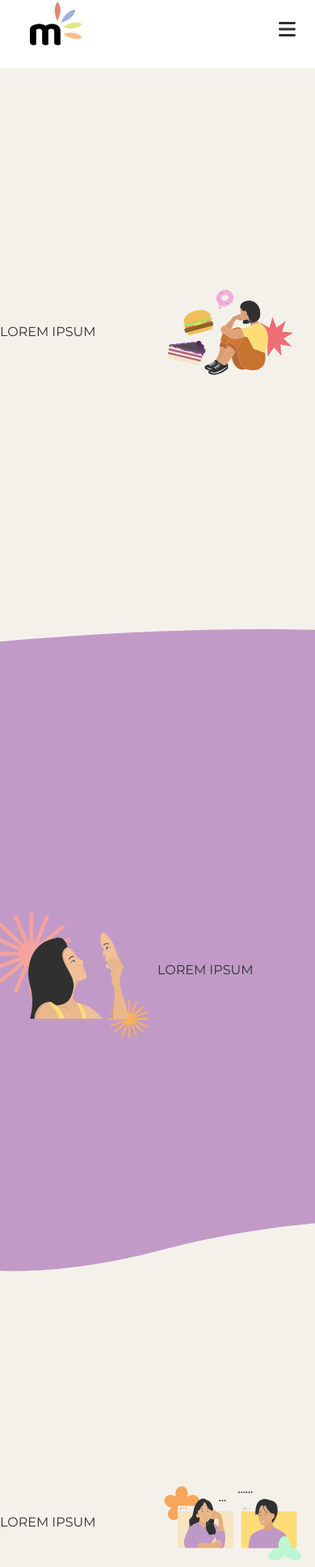
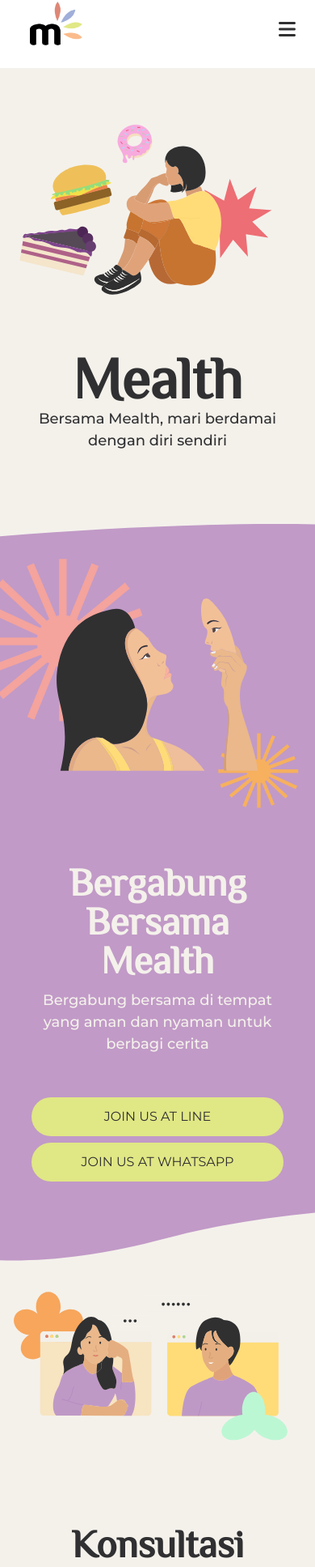
Before and after one commit to LordGedelicious/MealthWebApp, a React (Vite) app: page / in a window 390 px wide. Shown: the part 12-1947 px from the top of the page at 81% size. Built offline with nearby package versions, Linux system fonts and the light colour scheme.

Commit message:
add content to home page and made responsive

```diff
--- a/src/pages/AboutUs.tsx
+++ b/src/pages/AboutUs.tsx
@@ -85,7 +85,7 @@ const About = () => {
                 </div>
               </Button>
             </a>
-            <a href="https://www.linkedin.com/company/mealthcommunity/" className="w-full">
+            <a href="https://www.linkedin.com/in/mealth-community" className="w-full">
               <Button className="bg-red text-white hover:bg-spurple my-1 w-full">
                 <div className="grid grid-rows-1 grid-cols-[2rem,auto] w-full">
                   <img src={LinkedIn} alt="LinkedIn:" className="w-6 h-6" />
@@ -112,8 +112,8 @@ const About = () => {
           </div>
           <div className="px-[8vw]">
             <h1 className="text-7xl pt-24 mb-12 text-white">Community</h1>
-            <Button className="bg-green w-full hover:bg-orange hover:text-yellow my-1">JOIN US AT LINE</Button>
-            <Button className="bg-green w-full hover:bg-orange hover:text-yellow my-1">JOIN US AT WHATSAPP</Button>
+            <a href="https://line.me/ti/g2/RtRB7pV9-TXcRsvuu2z-QqxGtQM4DtkCXa1r6w?utm_source=invitation&utm_medium=link_copy&utm_campaign=default"><Button className="bg-green w-full hover:bg-orange hover:text-yellow my-1">JOIN US AT LINE</Button></a>
+            <a href="https://bit.ly/MealthGroupCommunity"><Button className="bg-green w-full hover:bg-orange hover:text-yellow my-1">JOIN US AT WHATSAPP</Button></a>
           </div>
           <div className="px-[8vw]">
             <h1 className="text-7xl pt-24 mb-12 text-white">Contact Us</h1>
--- a/src/pages/HomePage.tsx
+++ b/src/pages/HomePage.tsx
@@ -4,29 +4,38 @@ import HomeImg from "../images/HomeImg.svg";
 import AcaraImg from "../images/AcaraImg.svg";
 import KonselingImg from "../images/KonselingImg.svg";
 import MsgImg from "../images/MsgImg.svg";
+import Button from "../components/Button";
 
 const HomePage = () => {
   return (
     <>
       <div className="bg-white">
         <div className="h=[100vh] overflow-hidden">
-          <div className="grid grid-cols-2 bg-white items-center h-[100vh]">
-            <div>
-              LOREM IPSUM
+          <div className="flex flex-col lg:grid grid-cols-2 grid-rows-1 bg-white items-center my-24">
+            <img src={HomeImg} alt="A person sitting" className="col-start-2 row-start-1" />
+            <div className="text-center px-[10%] lg:pl-24 col-start-1 row-start-1 lg:text-left mb-12 lg:mb-0">
+              <h1 className="text-7xl">Mealth</h1>
+              <h3>Bersama Mealth, mari berdamai dengan diri sendiri</h3>
             </div>
-            <img src={HomeImg} alt="A person sitting" />
+
           </div>
-          <div className="grid grid-cols-2 items-center bg-[url('/src/images/bg/BGAcara.svg')] bg-cover bg-no-repeat bg-top h-[100vh] w-[100%] relative bottom-14">
-            <img src={AcaraImg} alt="A person looking at herself" />
-            <div>
-              LOREM IPSUM
+          <div className="flex flex-col lg:grid grid-cols-2 items-center bg-[url('/src/images/bg/BGAcara.svg')] bg-cover bg-no-repeat bg-top min-h-[80vh] w-[100%] relative bottom-14">
+            <img src={AcaraImg} alt="A person looking at herself" className="mb-12 relative" />
+            <div className="flex flex-col items-end px-[10%] items-center lg:pr-24 text-right mb-36 lg:mb-12 lg:items-end">
+              <h1 className="text-white text-5xl mb-3 text-center lg:text-right">Bergabung <br /> Bersama Mealth</h1>
+              <h3 className="mb-12 text-white text-center lg:text-right">Bergabung bersama di tempat yang aman dan nyaman untuk berbagi cerita</h3>
+              <a href="https://line.me/ti/g2/RtRB7pV9-TXcRsvuu2z-QqxGtQM4DtkCXa1r6w?utm_source=invitation&utm_medium=link_copy&utm_campaign=default" className="my-1 w-full lg:w-3/5"><Button className="bg-green w-full hover:bg-orange">JOIN US AT LINE</Button></a>
+              <a href="https://bit.ly/MealthGroupCommunity" className="my-1 w-full lg:w-3/5"><Button className="bg-green w-full hover:bg-orange">JOIN US AT WHATSAPP</Button></a>
             </div>
           </div>
-          <div className="grid grid-cols-2 items-center bg-[url('/src/images/bg/BGKonseling.svg')] bg-cover bg-no-repeat bg-top h-[90vh] w-[100%] relative bottom-44">
-            <div>
-              LOREM IPSUM
+          <div className="flex flex-col lg:grid grid-cols-2 items-center bg-[url('/src/images/bg/BGKonseling.svg')] bg-cover bg-no-repeat bg-top h-[90vh] w-[100%] relative bottom-44">
+            <img src={KonselingImg} alt="Two people chatting" className="col-start-2 row-start-1"/>
+            <div className="flex flex-col items-center lg:items-start px-[10%] lg:pl-24 col-start-1 row-start-1">
+              <h1 className="text-5xl mb-3 text-center lg:text-left">Konsultasi <br /> dengan Ahli</h1>
+              <h3 className="mb-12 text-center lg:text-left">Ceritakan kecemasanmu bersama para ahli</h3>
+              <a href="/Konsultasi"><Button className="bg-orange w-full hover:bg-spurple my-1">BOOK NOW</Button></a>
             </div>
-            <img src={KonselingImg} alt="Two people chatting" />
+
           </div>
           <div className="bg-[url('/src/images/bg/BGBotchat.svg')] bg-no-repeat bg-cover bg-top h-[150vh] w-[100%] relative bottom-72 z-10">
 
```
